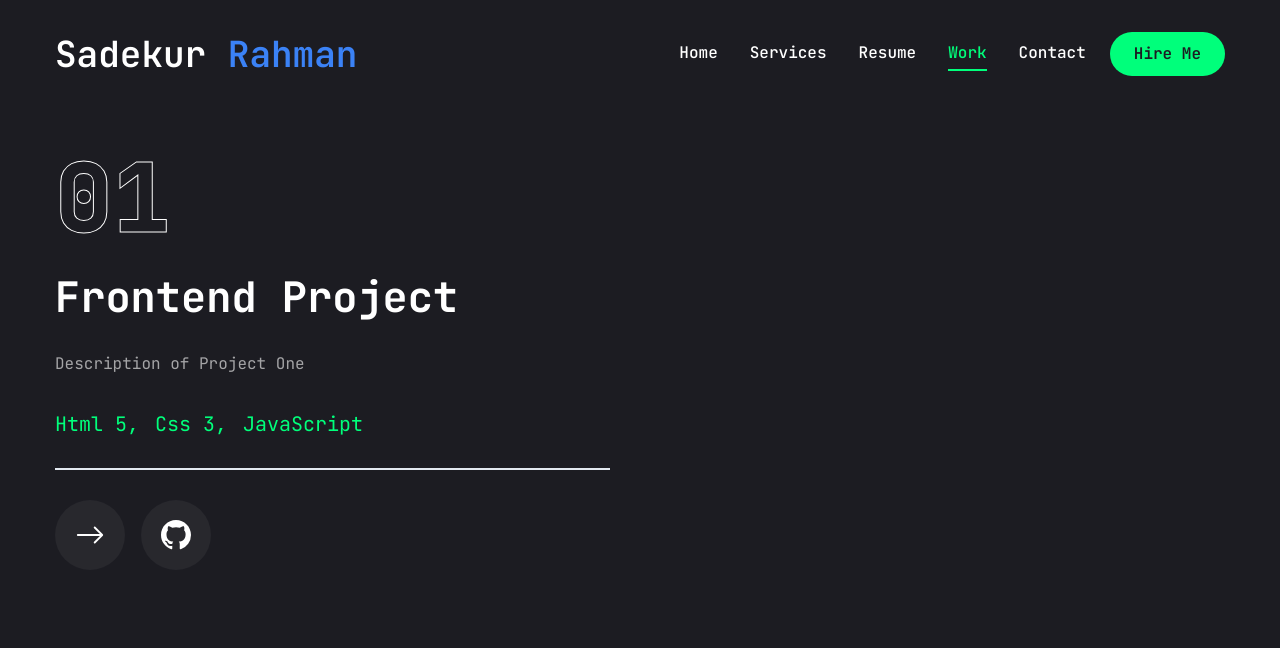
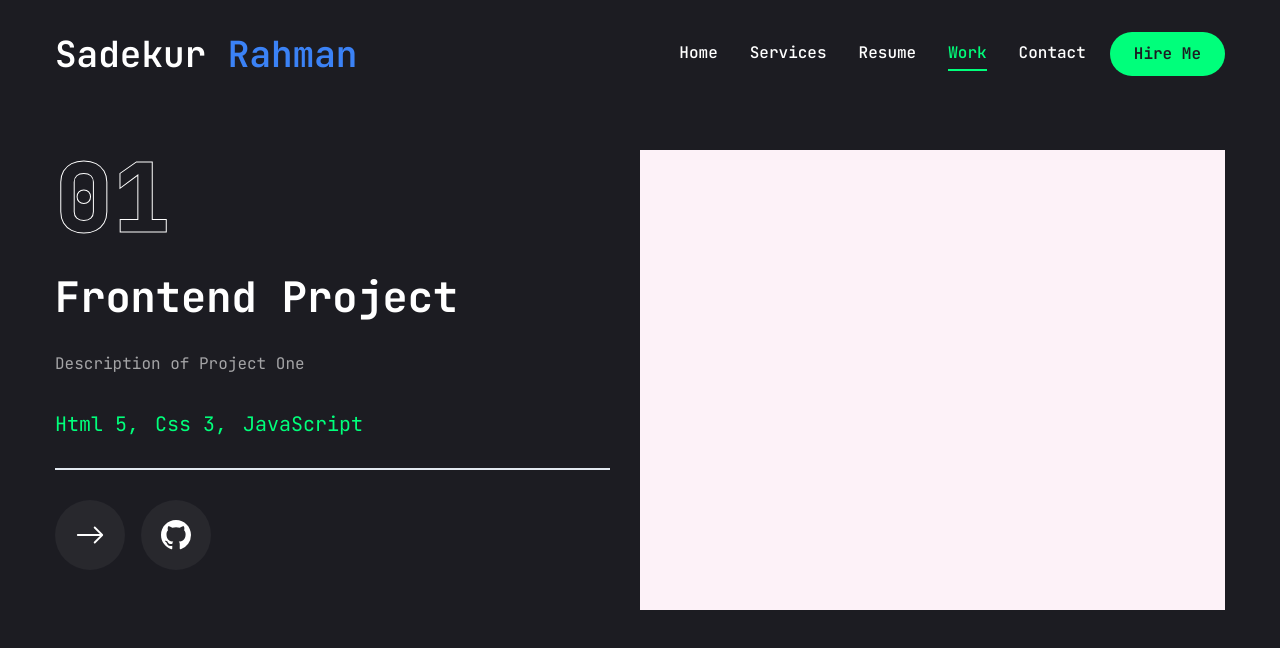
Before and after one commit to sadekur/pfs-2, a Next.js app: page /work in a window 1280 px wide. Shown: the top 648 px of the page. Built offline with nearby package versions, Linux system fonts and the light colour scheme.

Commit message:
Refactor Work component layout for improved readability and structure

```diff
--- a/app/work/page.jsx
+++ b/app/work/page.jsx
@@ -111,7 +111,7 @@ const Work = () => {
             {projects.map((item, index) => {
               return (
                 <SwiperSlide key={index} className="w-full">
-                  <div className="h-[460px] relative group felx items-center justify-center bg-pink/50">
+                  <div className="h-[460px] relative group felx items-center justify-center bg-pink-50">
                   </div>
                 </SwiperSlide>
               );
```
